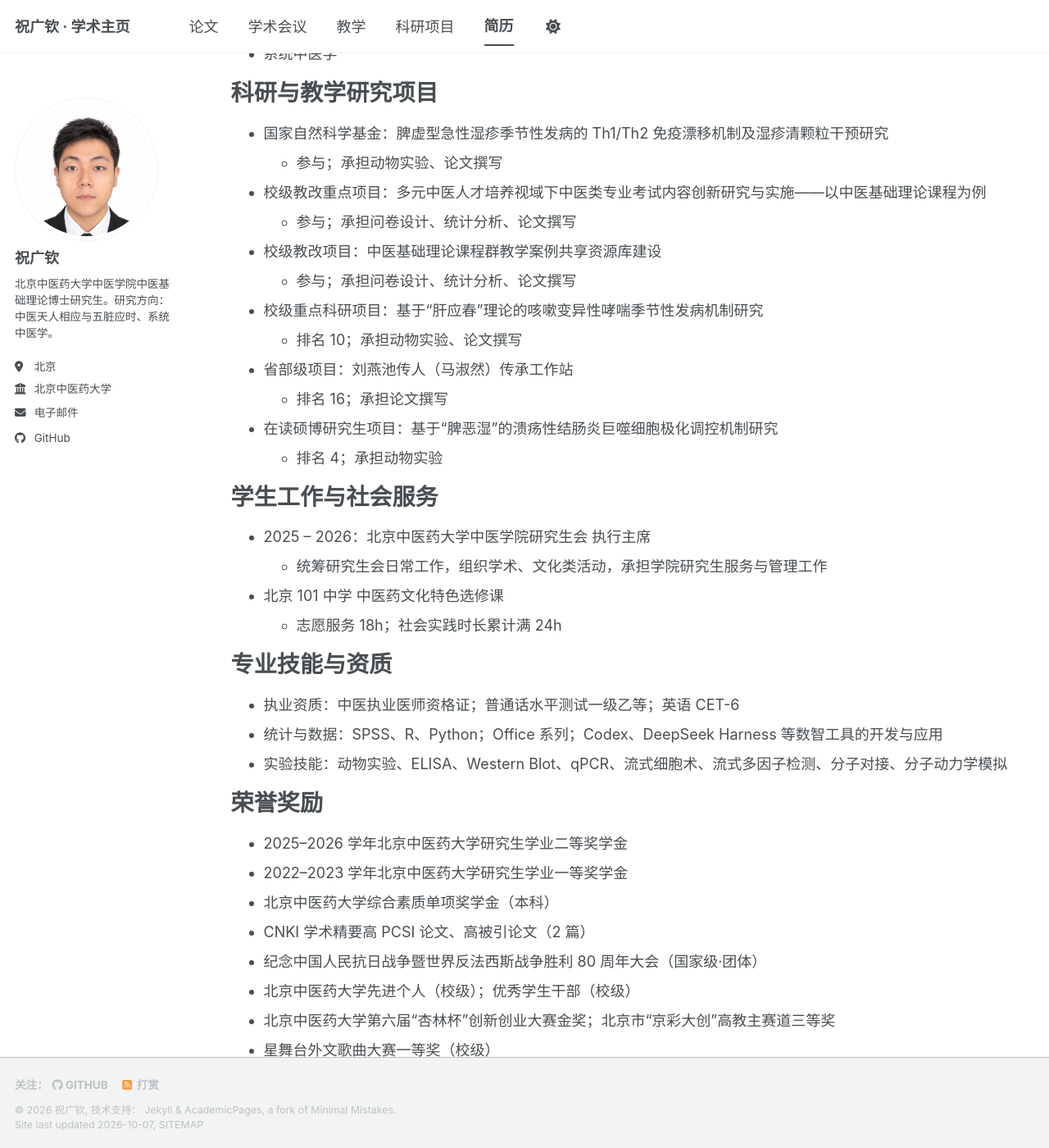
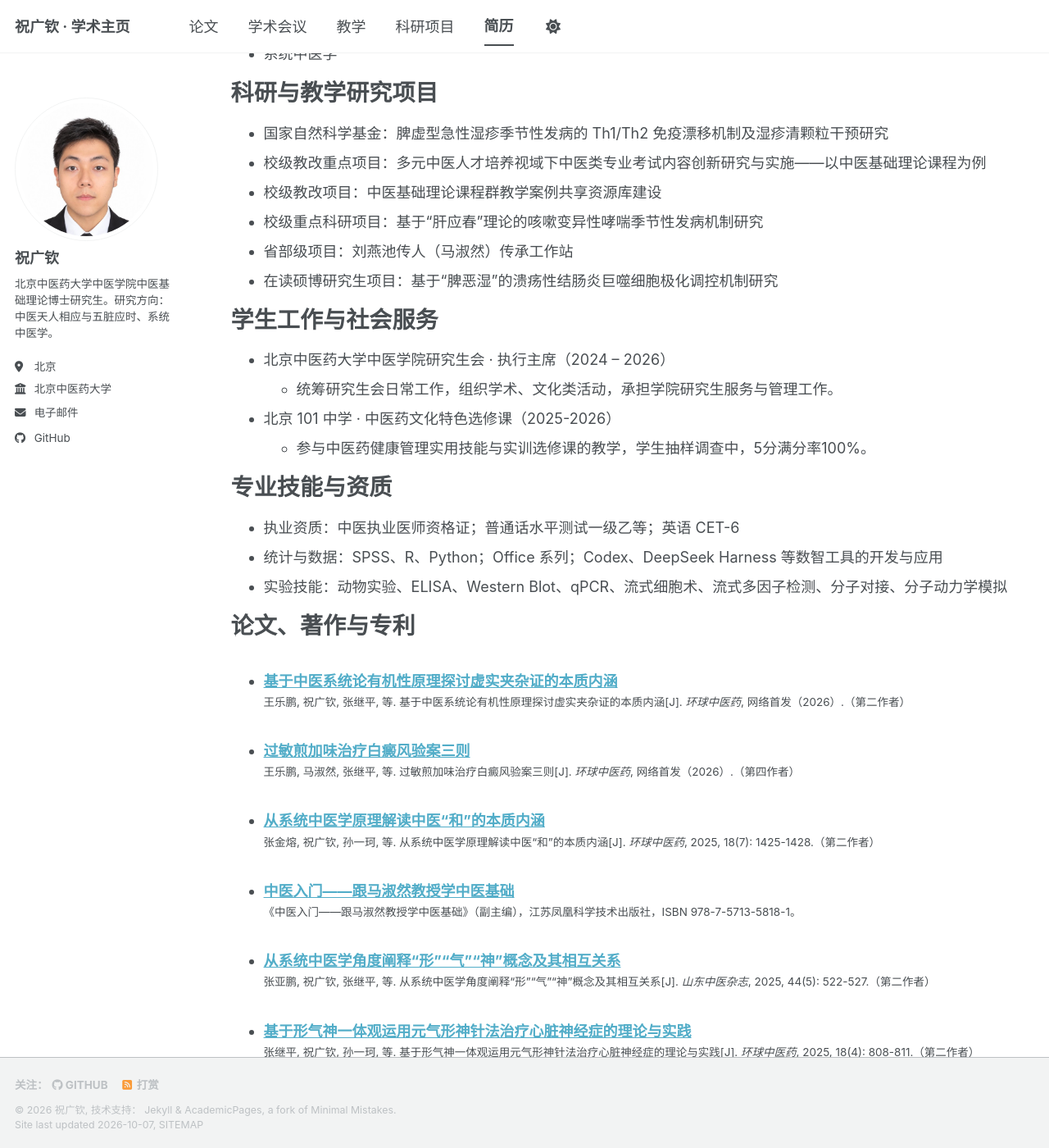
Before and after one commit to ZhuGuangqin/ZhuGuangqin.github.io, a Jekyll site: the page built from _pages/cv.md, in a window 1280 px wide and 1400 px high, scrolled down 348 px. Shown: the whole window at 82% size. Built offline with Jekyll 4.4.1, drawn with Linux system fonts in a browser that asks for light colours; a script that is not in the unit is left out.

Commit message:
通过网页编辑器更新内容

```diff
--- a/_pages/cv.md
+++ b/_pages/cv.md
@@ -26,25 +26,19 @@ redirect_from:
 ======
 
 * 国家自然科学基金：脾虚型急性湿疹季节性发病的 Th1/Th2 免疫漂移机制及湿疹清颗粒干预研究
-  * 参与；承担动物实验、论文撰写
 * 校级教改重点项目：多元中医人才培养视域下中医类专业考试内容创新研究与实施——以中医基础理论课程为例
-  * 参与；承担问卷设计、统计分析、论文撰写
 * 校级教改项目：中医基础理论课程群教学案例共享资源库建设
-  * 参与；承担问卷设计、统计分析、论文撰写
 * 校级重点科研项目：基于“肝应春”理论的咳嗽变异性哮喘季节性发病机制研究
-  * 排名 10；承担动物实验、论文撰写
 * 省部级项目：刘燕池传人（马淑然）传承工作站
-  * 排名 16；承担论文撰写
 * 在读硕博研究生项目：基于“脾恶湿”的溃疡性结肠炎巨噬细胞极化调控机制研究
-  * 排名 4；承担动物实验
 
 学生工作与社会服务
 ======
 
-* 2025 – 2026：北京中医药大学中医学院研究生会 执行主席
-  * 统筹研究生会日常工作，组织学术、文化类活动，承担学院研究生服务与管理工作
-* 北京 101 中学 中医药文化特色选修课
-  * 志愿服务 18h；社会实践时长累计满 24h
+* 北京中医药大学中医学院研究生会 · 执行主席（2024 – 2026）
+  * 统筹研究生会日常工作，组织学术、文化类活动，承担学院研究生服务与管理工作。
+* 北京 101 中学 · 中医药文化特色选修课（2025-2026）
+  * 参与中医药健康管理实用技能与实训选修课的教学，学生抽样调查中，5分满分率100%。
 
 专业技能与资质
 ======
@@ -52,18 +46,6 @@ redirect_from:
 * 执业资质：中医执业医师资格证；普通话水平测试一级乙等；英语 CET-6
 * 统计与数据：SPSS、R、Python；Office 系列；Codex、DeepSeek Harness 等数智工具的开发与应用
 * 实验技能：动物实验、ELISA、Western Blot、qPCR、流式细胞术、流式多因子检测、分子对接、分子动力学模拟
-
-荣誉奖励
-======
-
-* 2025–2026 学年北京中医药大学研究生学业二等奖学金
-* 2022–2023 学年北京中医药大学研究生学业一等奖学金
-* 北京中医药大学综合素质单项奖学金（本科）
-* CNKI 学术精要高 PCSI 论文、高被引论文（2 篇）
-* 纪念中国人民抗日战争暨世界反法西斯战争胜利 80 周年大会（国家级·团体）
-* 北京中医药大学先进个人（校级）；优秀学生干部（校级）
-* 北京中医药大学第六届“杏林杯”创新创业大赛金奖；北京市“京彩大创”高教主赛道三等奖
-* 星舞台外文歌曲大赛一等奖（校级）
 
 论文、著作与专利
 ======
```
Also changed, not shown: _pages/about.md (+6 -6 lines).
